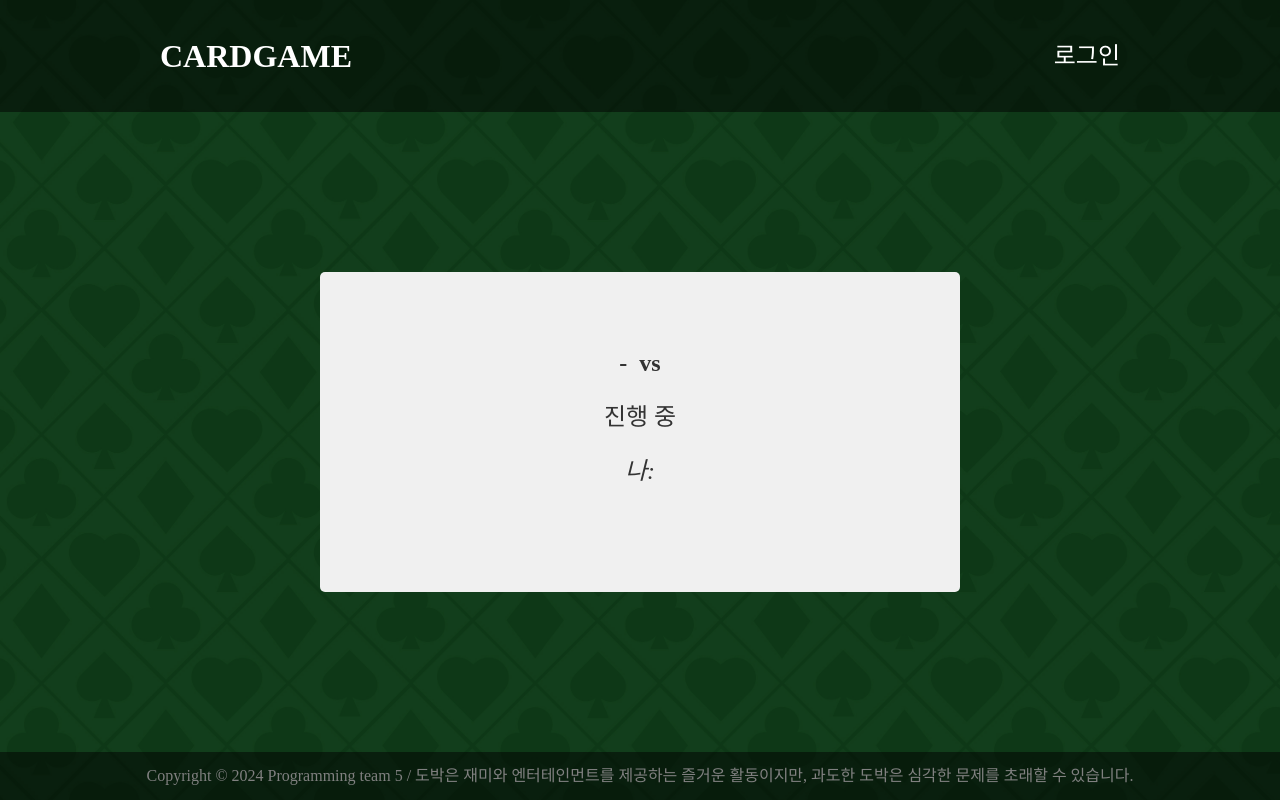
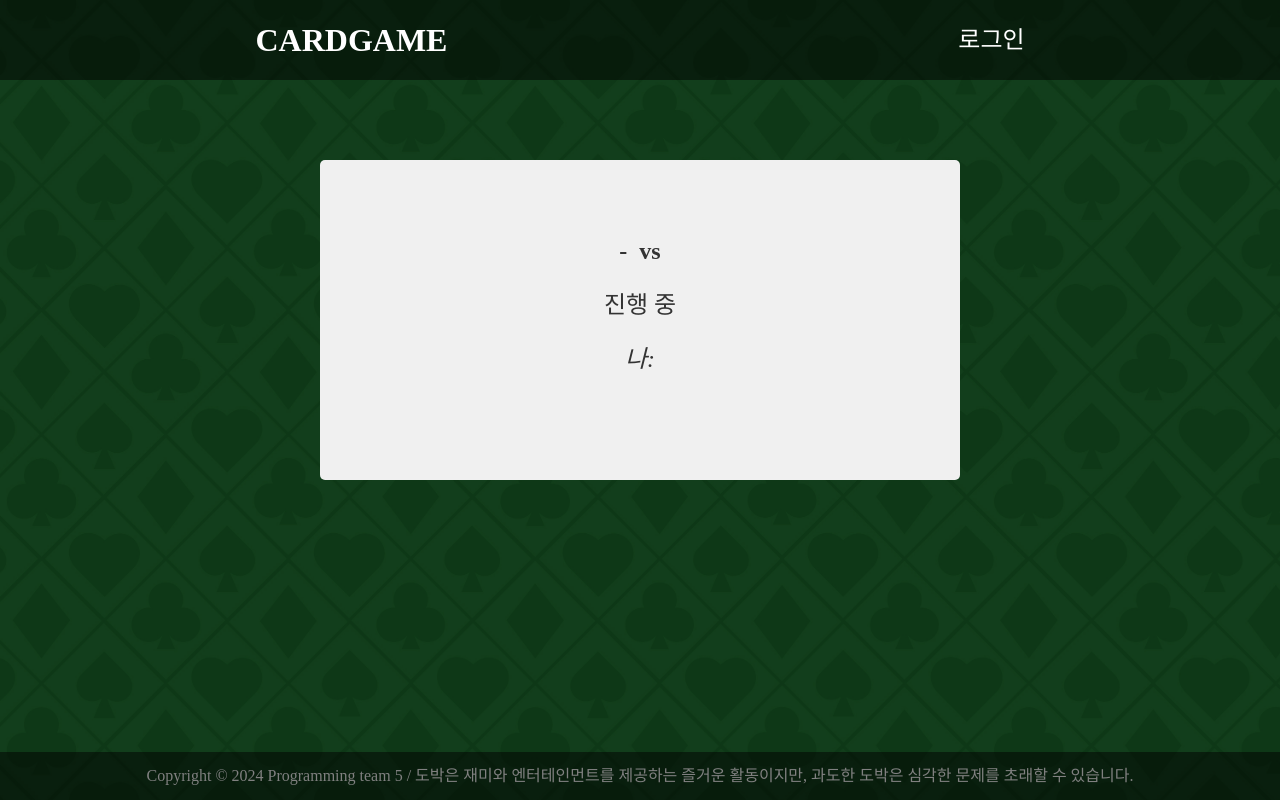
Before and after one commit to mxnxzuzi/CardGame, a Django app: page /attack in a window 1280 px wide. Run offline with Django 5.2, Linux system fonts and the light colour scheme; some web fonts are replaced.

Commit message:
design : header, footer, 배경 고정

```diff
--- a/static/css/style.css
+++ b/static/css/style.css
@@ -5,15 +5,16 @@ body {
   color: white;
   font-size: 1.5rem;
 }
-body::before {
+body::before{
   content: "";
   display: block;
   background-image: url(../img/game_table.jpg);
   background-size: cover;
+  background-attachment: fixed;
   opacity: 0.7;
   width: 100%;
   height: 100%;
-  position: absolute;
+  position: fixed;
   top: 0;
   left: 0;
   z-index: -1;
@@ -23,13 +24,15 @@ main {
   overflow: hidden;
 }
 header {
-  height: 7rem;
+  position: fixed;
+  top: 0; left: 0;
+  height: 5rem;
+  width: 100%;
   background-color: rgba(0, 0, 0, 0.5);
   display: flex;
   flex-direction: row;
-  justify-content: space-between;
+  justify-content: space-around;
   align-items: center;
-  padding: 0 10rem;
 }
 #logo {
   font-size: 2rem;
```
Also changed, not shown: other parts of static/css/style.css (+3 -3 lines).
